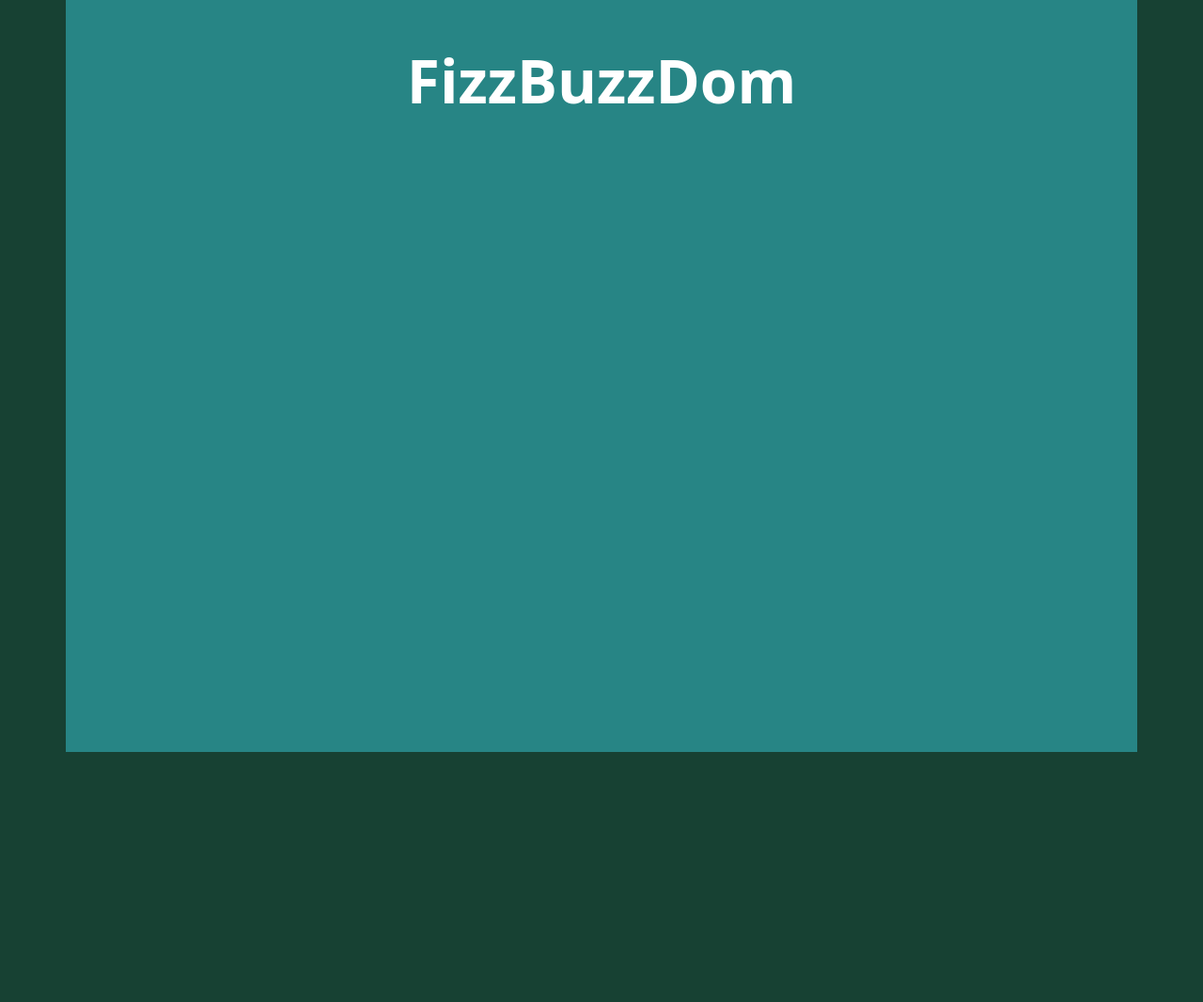
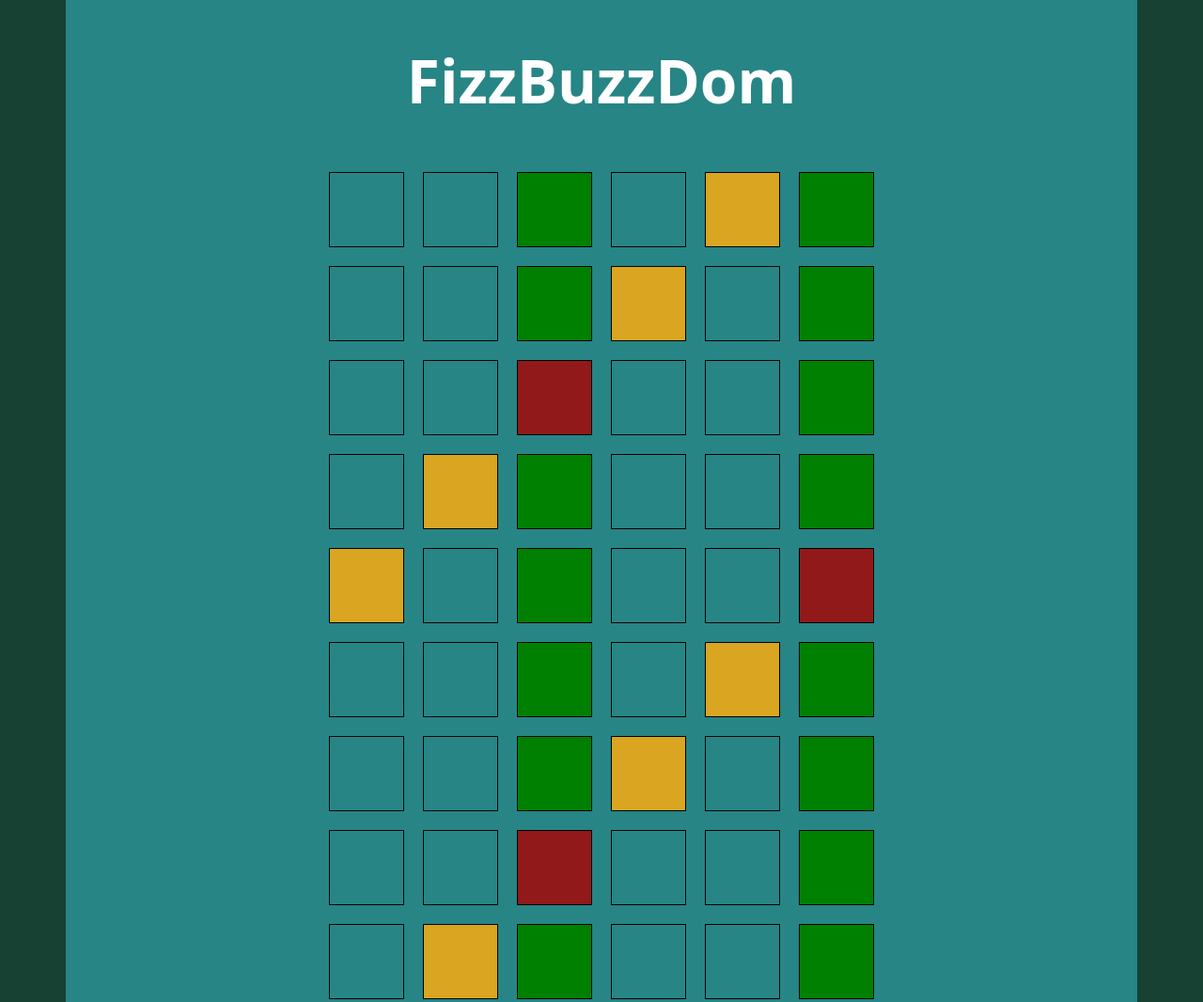
Before and after one commit to pietrolupi/js-fizzbuzz, a plain HTML site: page index.html in a window 1280 px wide. Shown: the top 1066 px of the page at 94% size. Before the commit the page ends 800 px from the top, so only its background shows below. Drawn offline with nearby package versions, Linux system fonts and the light colour scheme.

Commit message:
[edit]:js

```diff
--- a/CSS/style.css
+++ b/CSS/style.css
@@ -4,8 +4,7 @@ body {
 
 .container {
   background-color: rgb(39, 133, 133);
-  height: 100vh;
-  padding: 40px 100px;
+  padding: 40px 270px;
 }
 
 h1 {
@@ -23,3 +22,15 @@ h1 {
   margin: 10px;
   border: 1px solid black;
 }
+
+.bg-green {
+  background-color: green;
+}
+
+.bg-yellow {
+  background-color: goldenrod;
+}
+
+.bg-red {
+  background-color: rgb(146, 25, 25);
+}
--- a/JS/script.js
+++ b/JS/script.js
@@ -0,0 +1,16 @@
+const container = document.querySelector('.fizzbuzz');
+
+for(let i = 0; i < 100; i++){
+  const box = document.createElement('div');
+  box.classList.add('box');
+  container.append(box);
+
+  if(!((i + 1) % 3) && !((i + 1) % 5)){
+    box.classList.add('bg-red');
+  }else if(!((i + 1) % 5)){
+    box.classList.add('bg-yellow');
+  }else if( !((i + 1) % 3 )){
+    box.classList.add('bg-green');
+};
+
+};
--- a/index.html
+++ b/index.html
@@ -11,7 +11,7 @@
   <title>Document</title>
 </head>
 <body>
-  <div class="container d-flex flex-wrap text-center pt-5 ">
+  <div class="container fizzbuzz d-flex flex-wrap text-center pt-5 ">
     <h1 class="mb-5 w-100 ">FizzBuzzDom</h1>
 
   </div>
```
